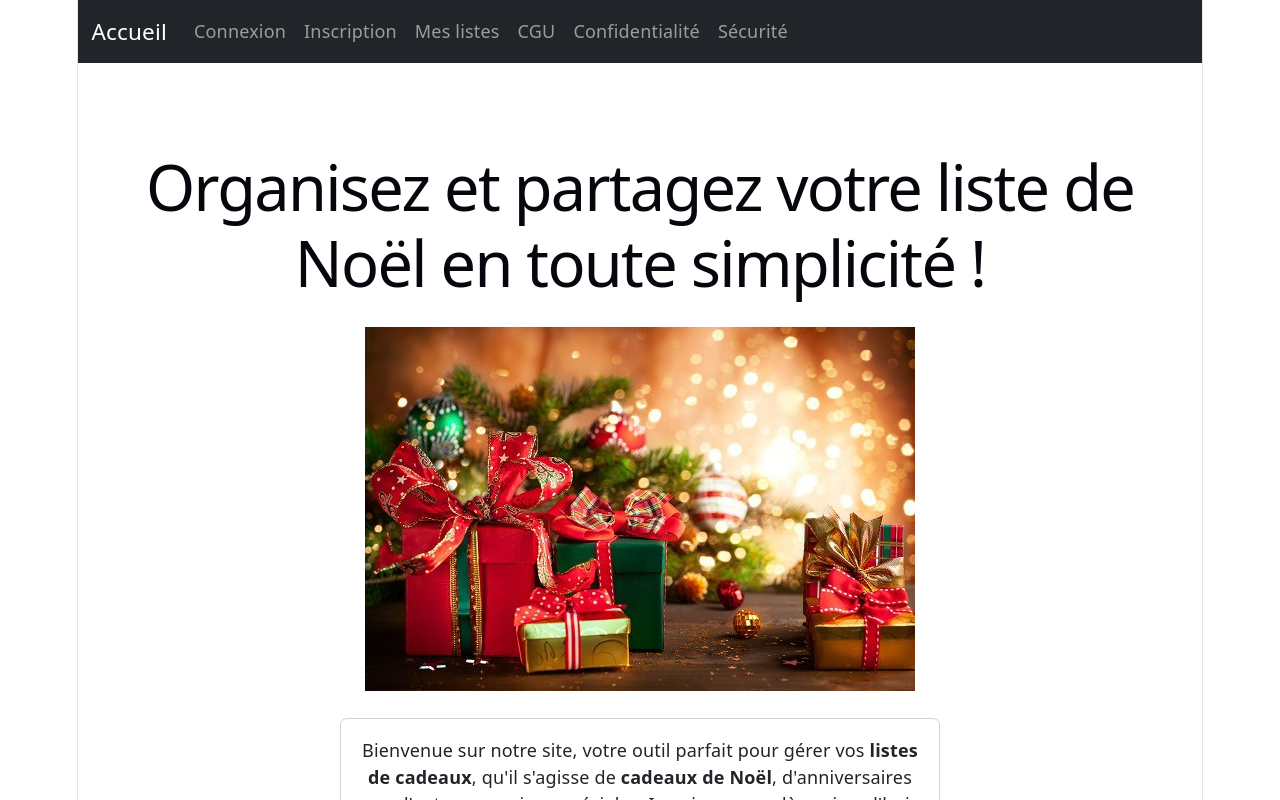
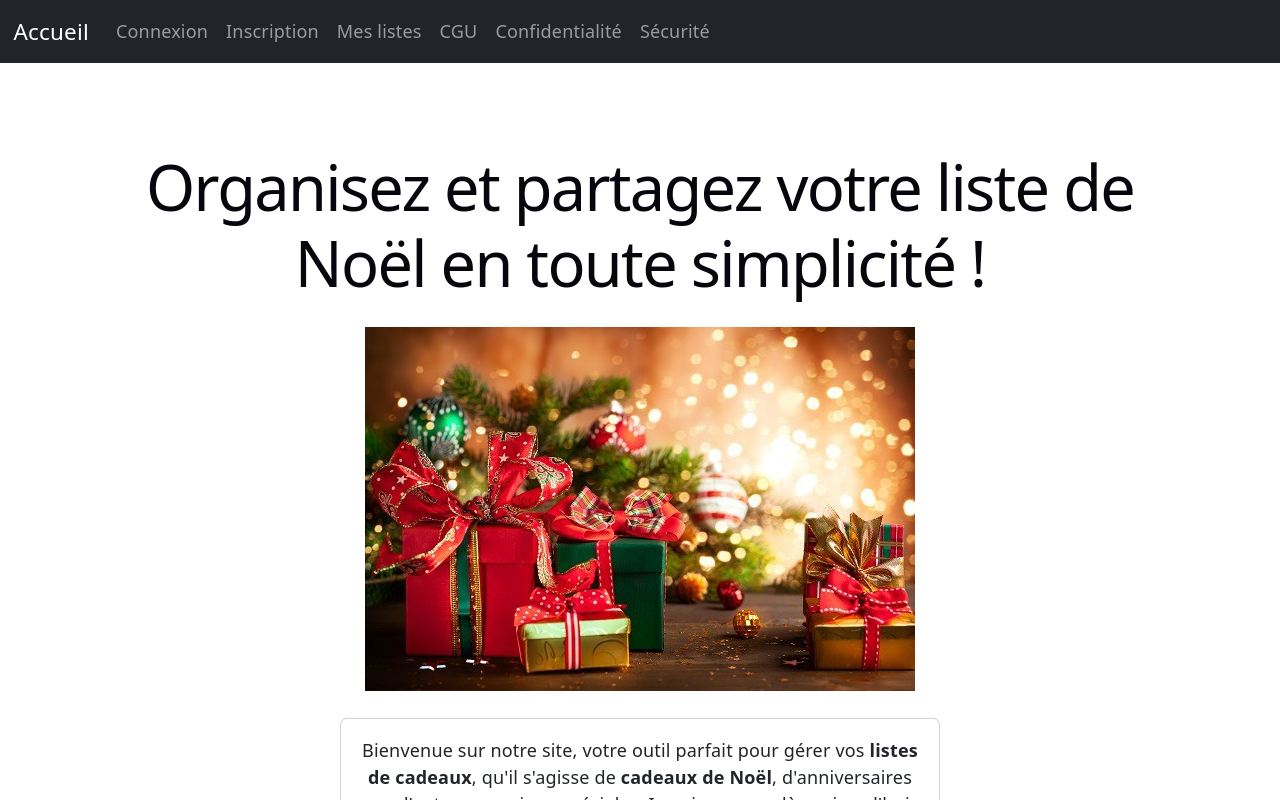
Before and after one commit to Tenalic/gift-list-manager, a React (Vite) app: page / in a window 1280 px wide. Shown: the top 800 px of the page. Built offline with nearby package versions, Linux system fonts and the light colour scheme; no server answers.

Commit message:
fix petit bug root et affichage

```diff
--- a/src/index.css
+++ b/src/index.css
@@ -51,19 +51,15 @@
 }
 
 #root {
-  width: 1126px;
-  max-width: 100%;
-  margin: 0 auto;
-  text-align: center;
-  border-inline: 1px solid var(--border);
-  min-height: 100svh;
+  min-height: 100vh;
   display: flex;
   flex-direction: column;
-  box-sizing: border-box;
 }
 
 body {
   margin: 0;
+  background-color: var(--bg);
+  color: var(--text);
 }
 
 h1,
--- a/src/pages/Home.tsx
+++ b/src/pages/Home.tsx
@@ -60,7 +60,7 @@ export default function Home() {
             </p>
             <p className="mt-4">
               Découvrez nos fonctionnalités pour{" "}
-              <Link to="/liste">gérer vos listes de cadeaux</Link>, ou consultez{" "}
+              <Link to="/mes-listes">gérer vos listes de cadeaux</Link>, ou consultez{" "}
               <Link to="/politique-confidentialite">
                 notre politique de confidentialité
               </Link>
@@ -81,7 +81,7 @@ export default function Home() {
       {!isConnected && (
         <p className="mt-4">
           Découvrez nos fonctionnalités pour{" "}
-          <Link to="/liste">gérer vos listes de cadeaux</Link>, ou consultez{" "}
+          <Link to="/mes-listes">gérer vos listes de cadeaux</Link>, ou consultez{" "}
           <Link to="/politique-confidentialite">
             notre politique de confidentialité
           </Link>
```
